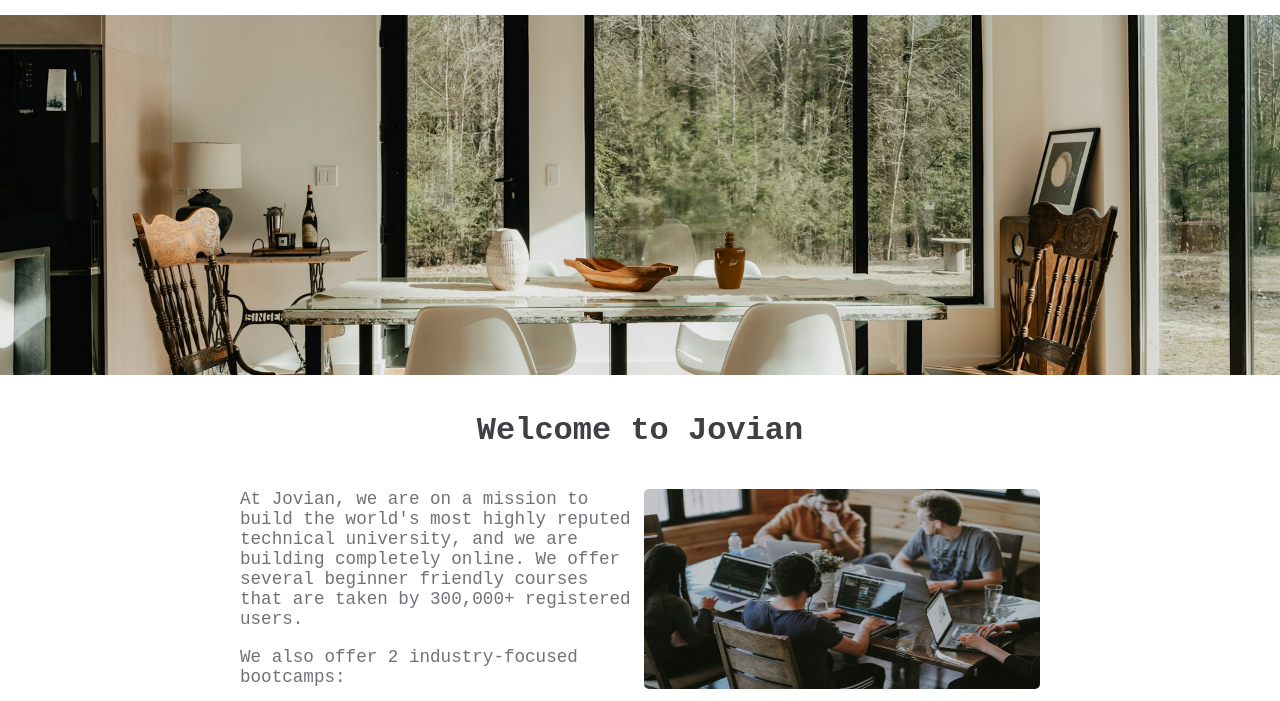
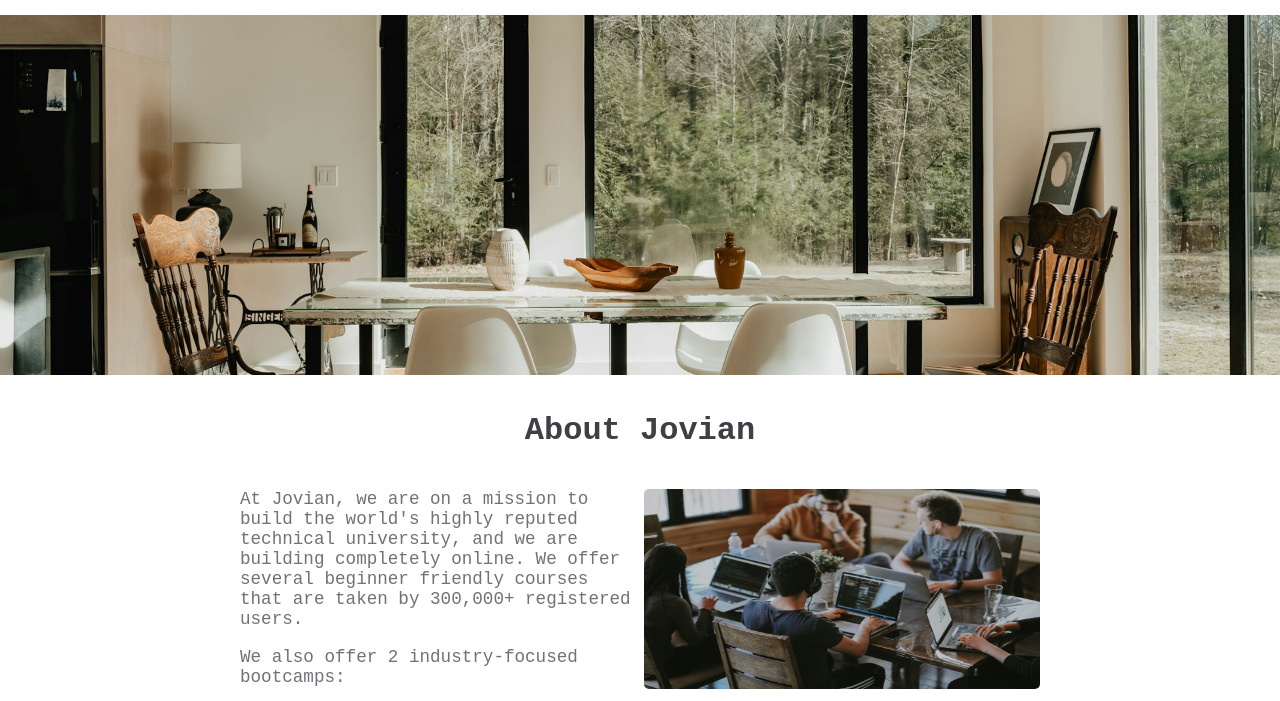
Before and after one commit to orion2024/jovian-careers-responsive1, a plain HTML site: page src/index.html in a window 1280 px wide. Shown: the part 84-785 px from the top of the page. Drawn offline with Linux system fonts and the light colour scheme.

Commit message:
updated index ans styles

```diff
--- a/src/index.html
+++ b/src/index.html
@@ -17,13 +17,13 @@
     </div>
     <img id="banner" src="banner.jpg" alt="Banner" height="360">
     <h1>
-        Welcome to Jovian
+        About Jovian
     </h1>
 
     <div id="about">
         <div id="description">
             <p style="margin-top: 0;">
-                At Jovian, we are on a mission to build the world's most highly reputed
+                At Jovian, we are on a mission to build the world's  highly reputed
                 technical university, and we are building completely online. We offer
                 several beginner friendly courses that are taken by 300,000+ registered
                 users.
--- a/src/styles.css
+++ b/src/styles.css
@@ -2,7 +2,7 @@ body {
     margin: 0;
     padding: 0;
     font-family: monospace , sans-serif;
-    /*color: rgb(60, 60, 90);*/
+    /*color: rgb(60, 60, 88);*/
 }
 
 h1, h2, h3 {
```
